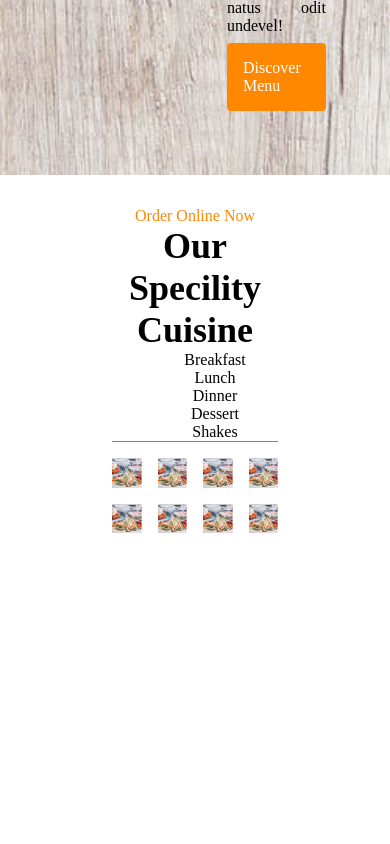
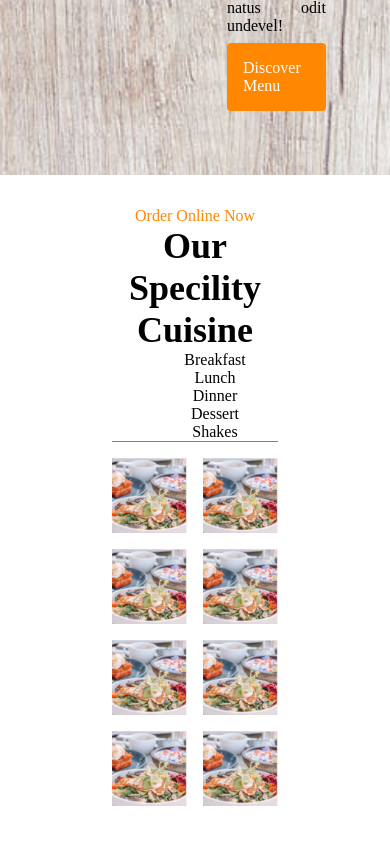
Before and after one commit to BryonVerdone/cuisine-restaurant, a plain HTML site: page index.html in a window 390 px wide. Shown: the part 2004-2848 px from the top of the page. Before the commit the page ends 2585 px from the top, so only its background shows below. Drawn offline with Linux system fonts and the light colour scheme.

Commit message:
added photo grid

```diff
--- a/styles.css
+++ b/styles.css
@@ -138,6 +138,11 @@ Photo Section
   grid-template-rows: 1fr 1fr;
   gap: 1rem;
 }
+@media (max-width: 768px) {
+  .photo-grid {
+    grid-template-columns: 1fr 1fr;
+  }
+}
 
 img {
   width: 100%;
```
